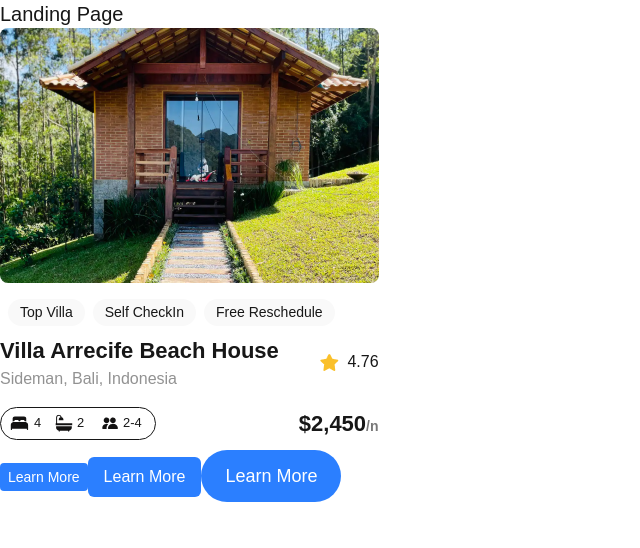
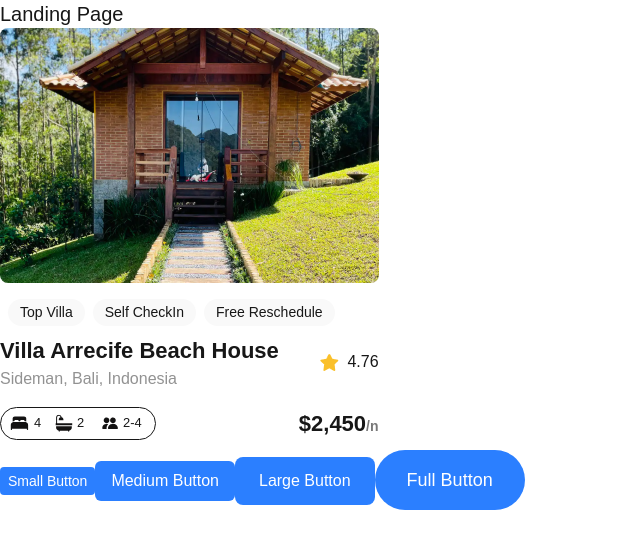
Before and after one commit to Aalphakeem-Adroit/alx-project-0x00-setup, a Next.js app in the folder alx-project-0x00/: page /landing in a window 1280 px wide. Shown: the top 548 px of the page, without its empty margins (0-640 px from the left). Built offline with nearby package versions, Linux system fonts and the light colour scheme.

Commit message:
Fix: Button display

```diff
--- a/alx-project-0x00/components/Button.tsx
+++ b/alx-project-0x00/components/Button.tsx
@@ -11,6 +11,7 @@ const Button: React.FC<ButtonProps> = ({ title, styles,shapes="rounded-sm", size
     const shapeClasses = {
         "rounded-sm": "rounded-sm",
         "rounded-md": "rounded-md",
+        "rounded-lg": "rounded-lg",
         "rounded-full": "rounded-full",
     };
 
--- a/alx-project-0x00/interfaces/index.ts
+++ b/alx-project-0x00/interfaces/index.ts
@@ -6,5 +6,5 @@ export interface ButtonProps {
     title: string
     styles: string
     sizes?: "small" | "medium" | "large"
-    shapes?: "rounded-sm" | "rounded-md" | "rounded-full"
+    shapes?: "rounded-sm" | "rounded-md" | "rounded-lg" | "rounded-full"
 }
--- a/alx-project-0x00/pages/landing.tsx
+++ b/alx-project-0x00/pages/landing.tsx
@@ -7,9 +7,10 @@ const Landing: React.FC = () => {
             <h1 className=" text-xl font-extralight">Landing Page</h1>
             <Card />
 
-            <Button styles="px-2 py-1" sizes="small" shapes="rounded-sm" title="Learn More" />
-            <Button styles="px-4 py-2" sizes="medium" shapes="rounded-md" title="Learn More" />
-            <Button styles="px-6 py-3" sizes="large" shapes="rounded-full" title="Learn More" />
+            <Button styles="px-2 py-1" sizes="small" shapes="rounded-sm" title="Small Button" />
+            <Button styles="px-4 py-2" sizes="medium" shapes="rounded-md" title="Medium Button" />
+            <Button styles="px-6 py-3" sizes="medium" shapes="rounded-lg" title="Large Button" />
+            <Button styles="px-8 py-4" sizes="large" shapes="rounded-full" title="Full Button" />
         </div>
 
     )
```
